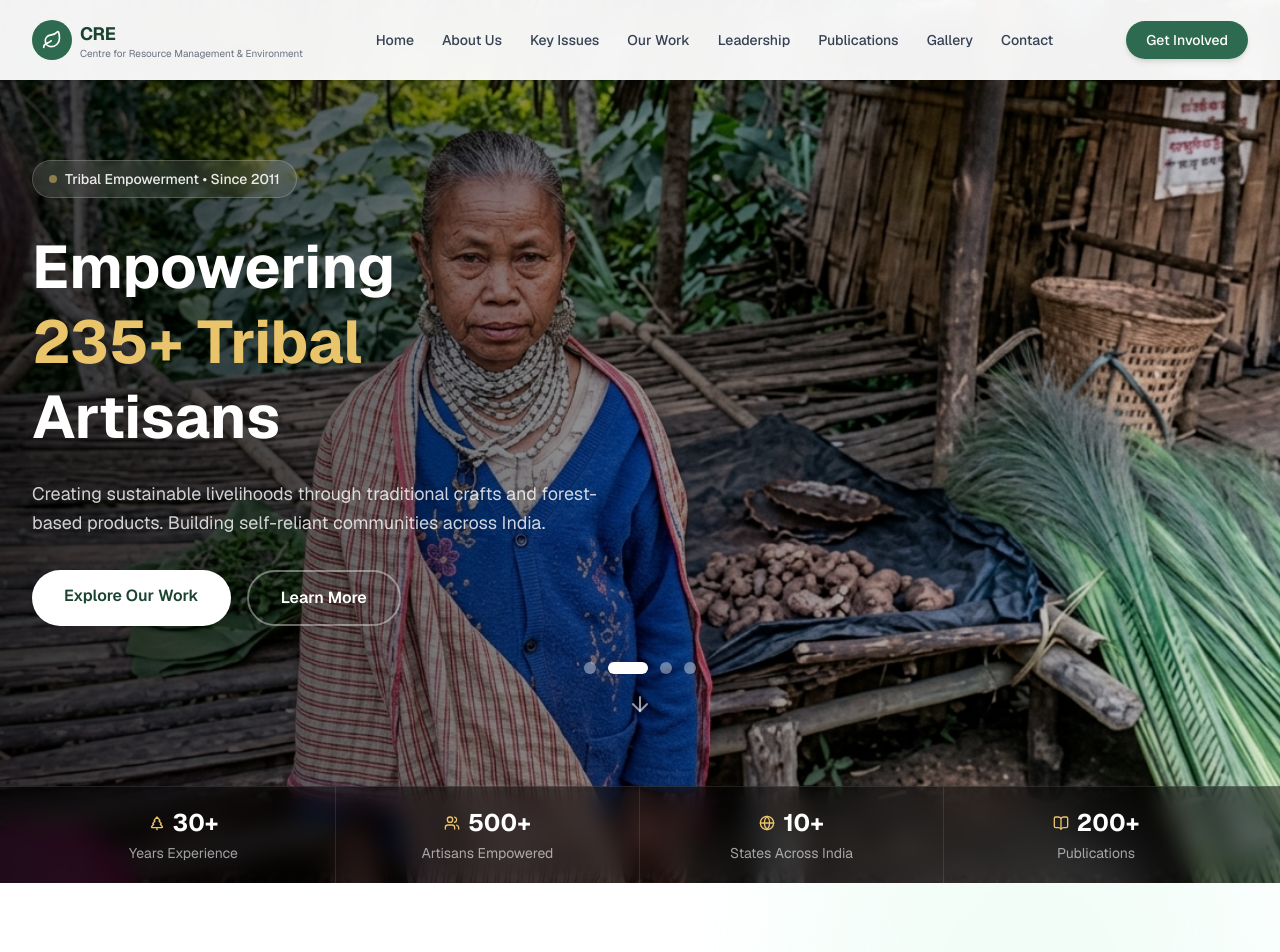
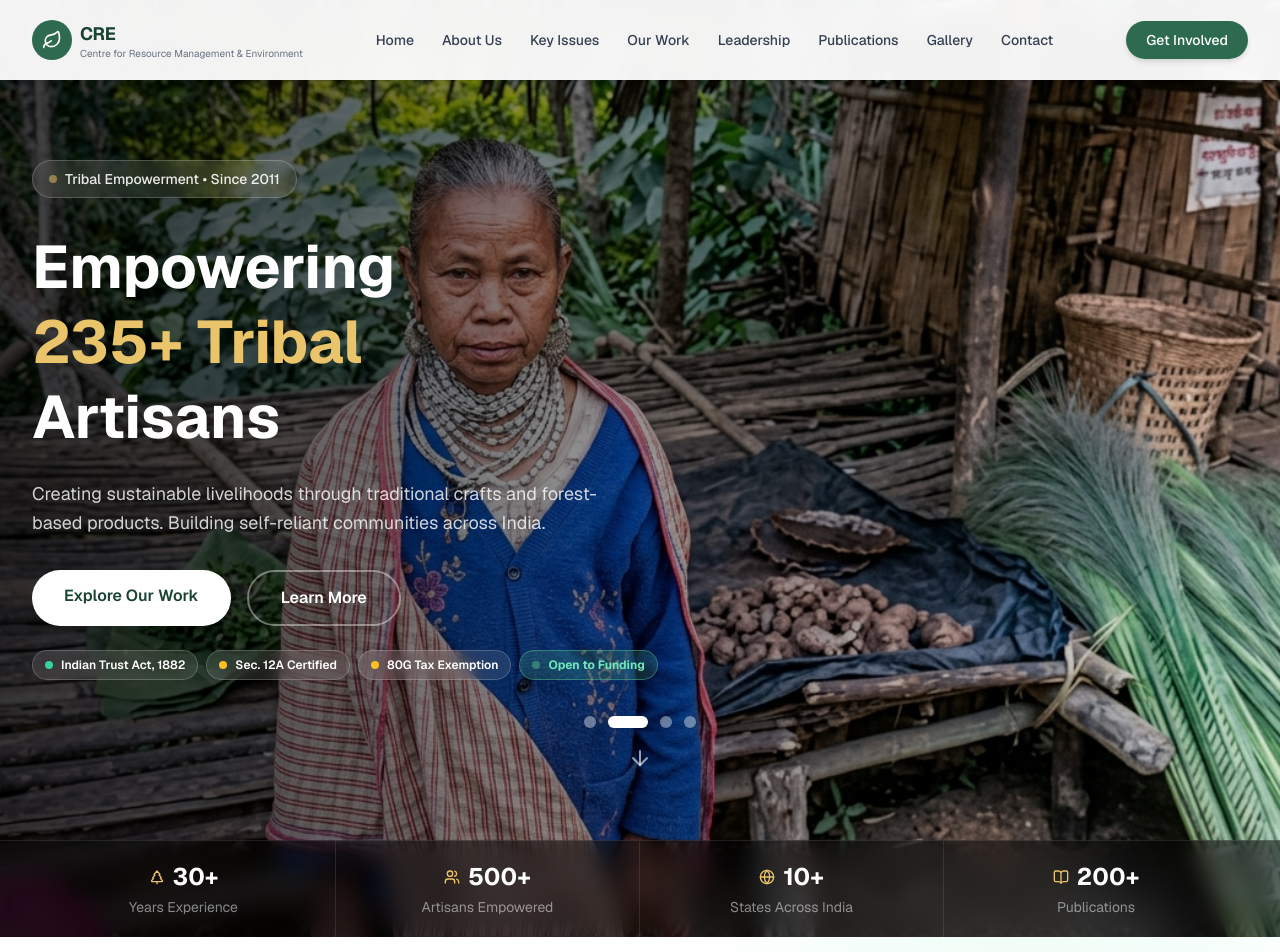
Before and after one commit to Rishu764/CRE, a Next.js app: page / in a window 1280 px wide. Shown: the top 952 px of the page. Built offline with nearby package versions, Linux system fonts and the light colour scheme.

Commit message:
feat: update hero section

```diff
--- a/components/home/HeroSection.tsx
+++ b/components/home/HeroSection.tsx
@@ -13,7 +13,7 @@ const heroSlides = [
     titleHighlight: "Management &",
     titleEnd: "Environment",
     description:
-      "Empowering communities, conserving forests, and building climate-resilient futures across India — from grassroots to global policy.",
+      "Promoting efficient, accountable governance through efficient resource management. Empowering communities for better governance of resources.",
   },
   {
     id: 2,
@@ -123,7 +123,7 @@ export default function HeroSection() {
                   {slide.description}
                 </p>
 
-                <div className="flex flex-wrap gap-4">
+                <div className="flex flex-wrap gap-4 mb-6">
                   <Link
                     href="/our-work"
                     className="px-8 py-3.5 bg-white text-primary-dark font-semibold rounded-full hover:bg-secondary-light hover:text-primary-dark transition-all shadow-lg hover:shadow-xl"
@@ -136,6 +136,29 @@ export default function HeroSection() {
                   >
                     Learn More
                   </Link>
+                </div>
+
+                {/* Trust Credentials */}
+                <div className="flex flex-wrap gap-2">
+                  <span className="flex items-center gap-2 px-3 py-1.5 rounded-full text-xs font-semibold text-white backdrop-blur-sm border border-white/20" style={{ background: "rgba(255,255,255,0.1)" }}>
+                    <span className="w-2 h-2 rounded-full" style={{ background: "#34d399" }} />
+                    Indian Trust Act, 1882
+                  </span>
+                  <span className="flex items-center gap-2 px-3 py-1.5 rounded-full text-xs font-semibold text-white backdrop-blur-sm border border-white/20" style={{ background: "rgba(255,255,255,0.1)" }}>
+                    <span className="w-2 h-2 rounded-full" style={{ background: "#fbbf24" }} />
+                    Sec. 12A Certified
+                  </span>
+                  <span className="flex items-center gap-2 px-3 py-1.5 rounded-full text-xs font-semibold text-white backdrop-blur-sm border border-white/20" style={{ background: "rgba(255,255,255,0.1)" }}>
+                    <span className="w-2 h-2 rounded-full" style={{ background: "#fbbf24" }} />
+                    80G Tax Exemption
+                  </span>
+                  <span
+                    className="flex items-center gap-2 px-3 py-1.5 rounded-full text-xs font-bold border"
+                    style={{ background: "rgba(82,183,136,0.2)", borderColor: "rgba(82,183,136,0.5)", color: "#6ee7b7" }}
+                  >
+                    <span className="w-2 h-2 rounded-full animate-pulse" style={{ background: "#52b788" }} />
+                    Open to Funding
+                  </span>
                 </div>
               </div>
             ))}
@@ -170,31 +193,31 @@ export default function HeroSection() {
           <div className="grid grid-cols-2 lg:grid-cols-4 divide-x divide-white/10">
             <div className="py-4 sm:py-5 px-3 sm:px-6 text-center">
               <div className="flex items-center justify-center gap-2 mb-1">
-                <TreePine className="w-4 h-4 text-secondary-light" />
+                <TreePine className="w-4 h-4" style={{ color: "#e9c46a" }} />
                 <span className="text-xl sm:text-2xl font-bold text-white">30+</span>
               </div>
-              <p className="text-xs sm:text-sm text-white/60">Years Experience</p>
+              <p className="text-xs sm:text-sm" style={{ color: "rgba(255,255,255,0.5)" }}>Years Experience</p>
             </div>
             <div className="py-4 sm:py-5 px-3 sm:px-6 text-center">
               <div className="flex items-center justify-center gap-2 mb-1">
-                <Users className="w-4 h-4 text-secondary-light" />
+                <Users className="w-4 h-4" style={{ color: "#e9c46a" }} />
                 <span className="text-xl sm:text-2xl font-bold text-white">500+</span>
               </div>
-              <p className="text-xs sm:text-sm text-white/60">Artisans Empowered</p>
+              <p className="text-xs sm:text-sm" style={{ color: "rgba(255,255,255,0.5)" }}>Artisans Empowered</p>
             </div>
             <div className="py-4 sm:py-5 px-3 sm:px-6 text-center">
               <div className="flex items-center justify-center gap-2 mb-1">
-                <Globe className="w-4 h-4 text-secondary-light" />
+                <Globe className="w-4 h-4" style={{ color: "#e9c46a" }} />
                 <span className="text-xl sm:text-2xl font-bold text-white">10+</span>
               </div>
-              <p className="text-xs sm:text-sm text-white/60">States Across India</p>
+              <p className="text-xs sm:text-sm" style={{ color: "rgba(255,255,255,0.5)" }}>States Across India</p>
             </div>
             <div className="py-4 sm:py-5 px-3 sm:px-6 text-center">
               <div className="flex items-center justify-center gap-2 mb-1">
-                <BookOpen className="w-4 h-4 text-secondary-light" />
+                <BookOpen className="w-4 h-4" style={{ color: "#e9c46a" }} />
                 <span className="text-xl sm:text-2xl font-bold text-white">200+</span>
               </div>
-              <p className="text-xs sm:text-sm text-white/60">Publications</p>
+              <p className="text-xs sm:text-sm" style={{ color: "rgba(255,255,255,0.5)" }}>Publications</p>
             </div>
           </div>
         </div>
```
